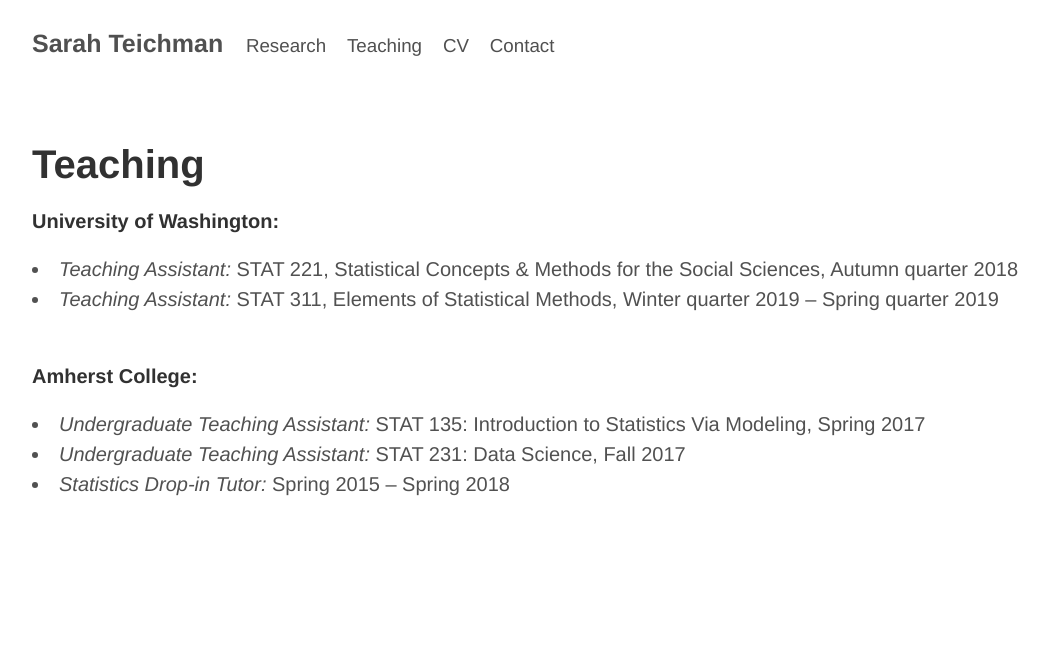
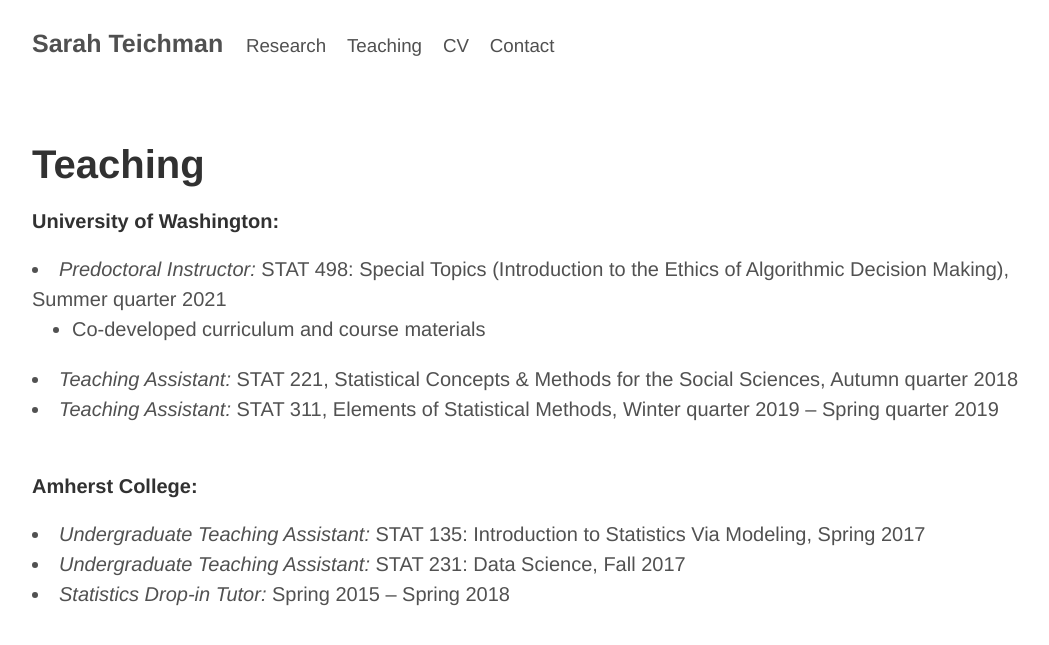
Before and after one commit to svteichman/svteichman.github.io, a Jekyll site: the page built from teaching.html, in a window 1280 px wide. Shown: the top 645 px of the page, without its empty margins (108-1157 px from the left). Built offline with Jekyll 4.4.1, drawn with Linux system fonts in a browser that asks for light colours.

Commit message:
Update teaching.html
adding pdi

```diff
--- a/teaching.html
+++ b/teaching.html
@@ -13,6 +13,8 @@
 
 <h4>University of Washington:</h4>
 <p class="content">
+    <li> <i> Predoctoral Instructor:</i> STAT 498: Special Topics (Introduction to the Ethics of Algorithmic Decision Making), Summer quarter 2021
+        <ul><li> Co-developed curriculum and course materials </li></ul>
     <li> <i>Teaching Assistant:</i> STAT 221, Statistical Concepts &amp; Methods for the Social Sciences, Autumn quarter 2018 </li>
     <li> <i>Teaching Assistant:</i> STAT 311, Elements of Statistical Methods, Winter quarter 2019 &ndash; Spring quarter 2019  </li>
 <br/>
```
